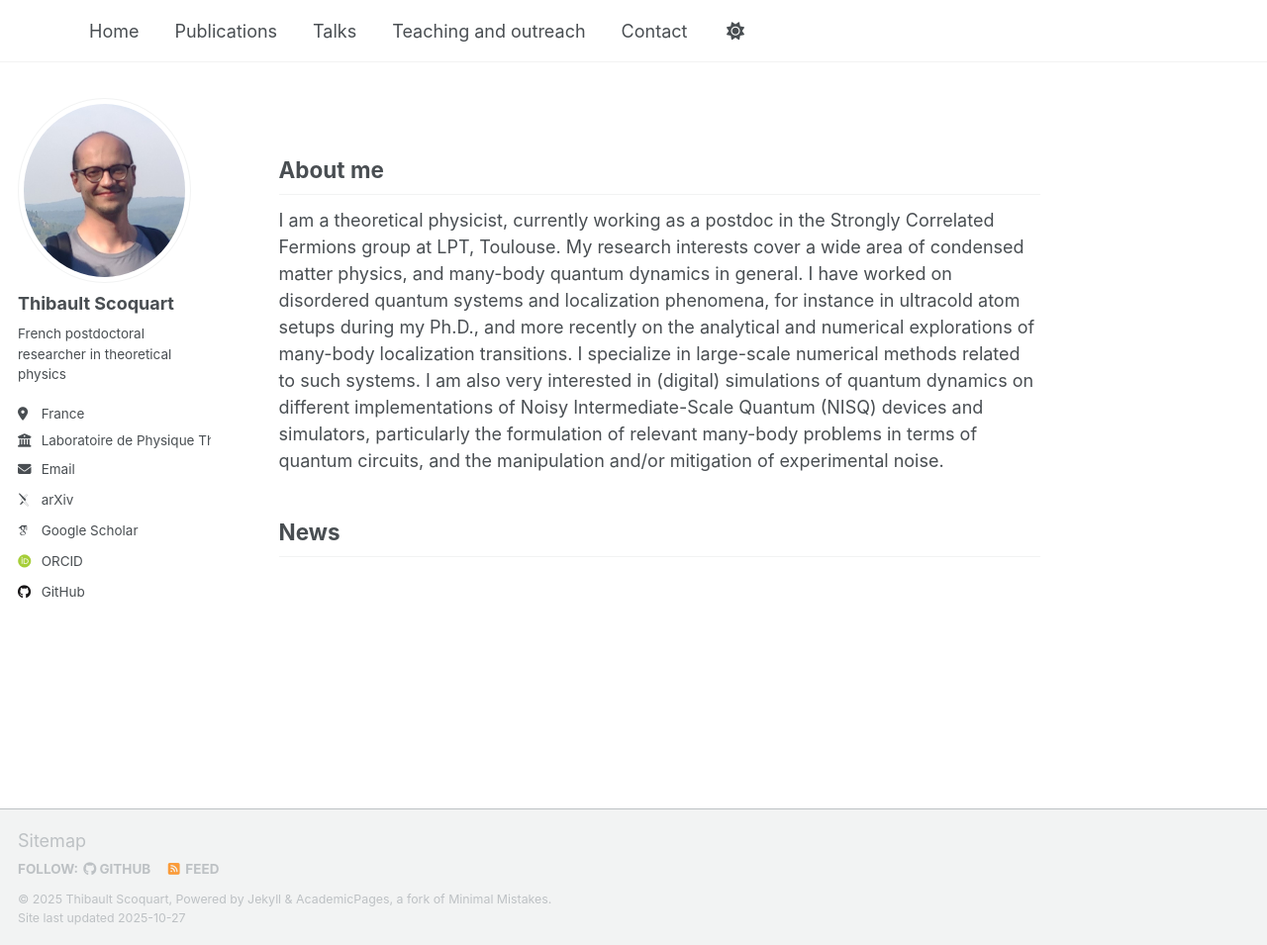
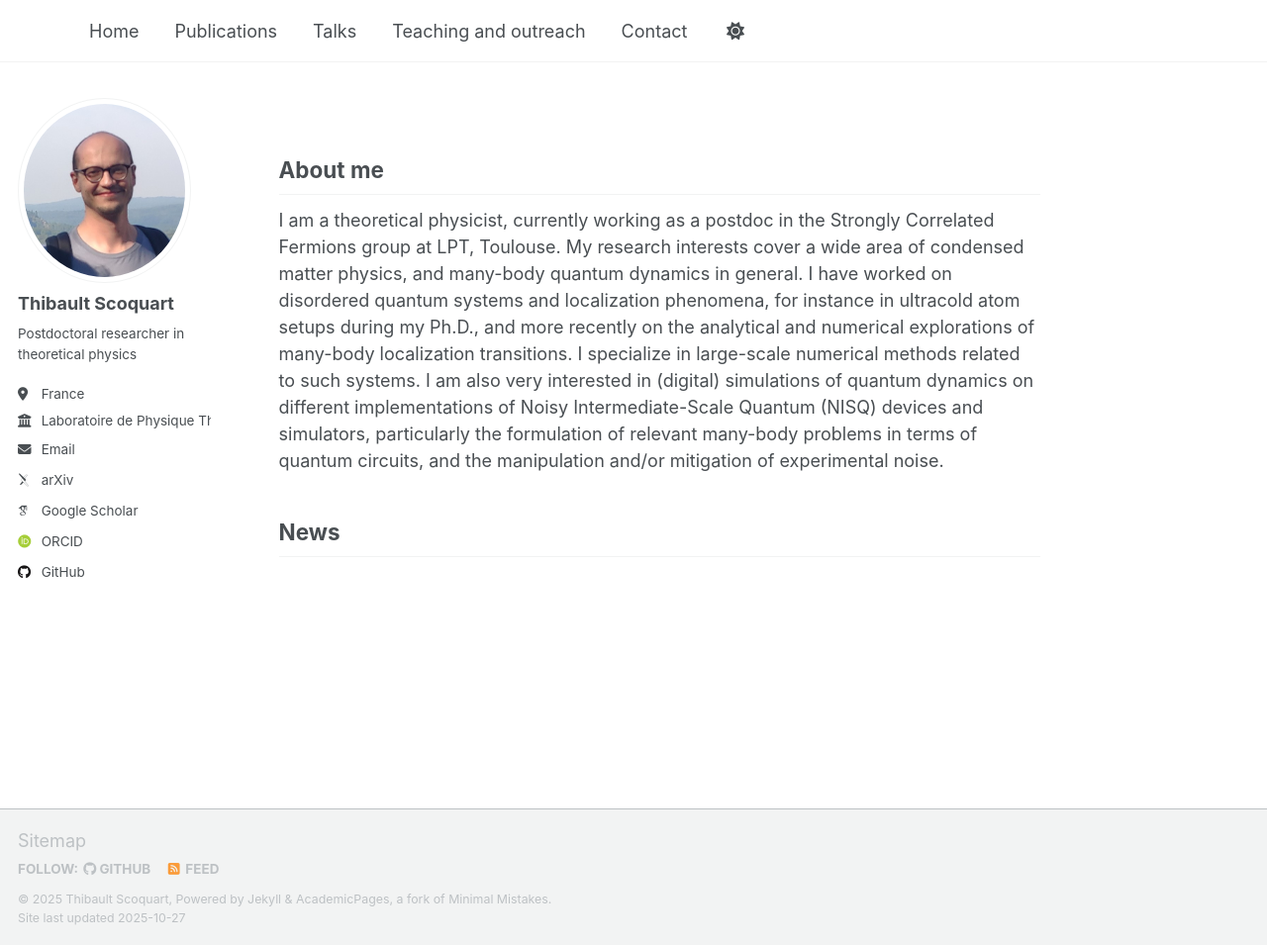
Before and after one commit to thibaultscoquart/thibaultscoquart.github.io, a Jekyll site: the page built from _pages/about.md, in a window 1280 px wide and 955 px high. Shown: the whole window at 99% size. Built offline with Jekyll 4.4.1, drawn with Linux system fonts in a browser that asks for light colours; some web fonts are replaced; a script that is not in the unit is left out.

Commit message:
Update _config.yml

```diff
--- a/_config.yml
+++ b/_config.yml
@@ -9,7 +9,7 @@
 # Basic Site Settings
 locale                   : "en-US"
 site_theme               : "default" # Currently available options are "default", "air"
-title                    : "                "
+title                    : ""
 title_separator          : #"-"
 name                     : &name "Thibault Scoquart"
 description              : &description "Personal webpage of Thibault Scoquart"   # Update this with a general description of your site, this is the default if not overridden by a page
@@ -26,7 +26,7 @@ author:
   avatar           : "Konigstein_pic_2024.jpg"
   name             : "Thibault Scoquart"
   pronouns         : # example: "she/her"
-  bio              : "French postdoctoral researcher in theoretical physics"
+  bio              : "Postdoctoral researcher in theoretical physics"
   location         : "France"
   employer         : "Laboratoire de Physique Théorique, UMR"
   uri              : # URL
```
